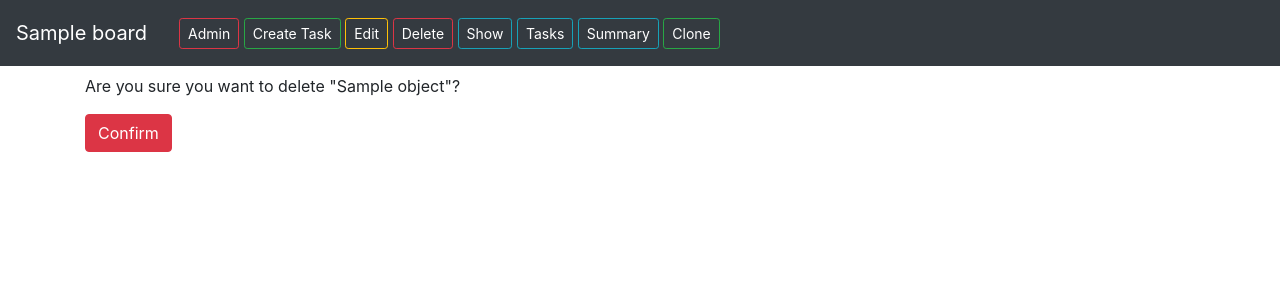
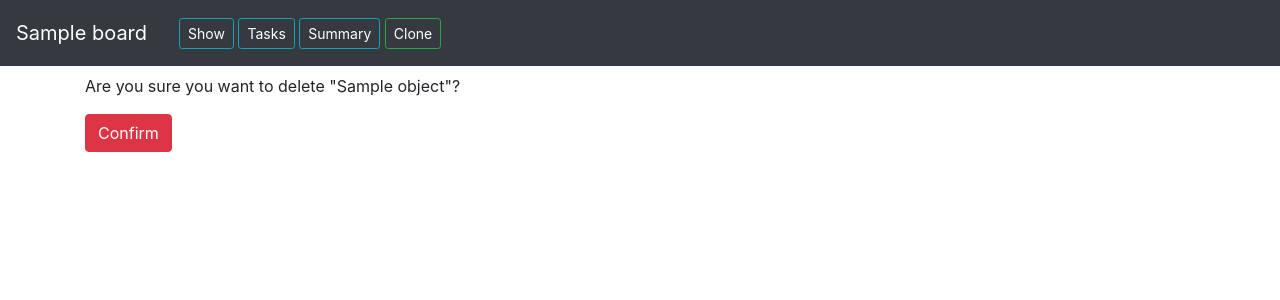
Before and after one commit to prauscher/troodle, a Django app: template tasker/templates/tasker/task_confirm_delete.html in a window 1280 px wide. Shown: the top 300 px of the page. Run offline with Django 3.2, Linux system fonts and the light colour scheme; the template is opened without the code that fills it: most values are stand-ins (such as "Sample title", 1, 10 or a date in 2020); some libraries are stand-ins or nearby versions.

Commit message:
unify navbar/board_admin.html and navbar/board.html so templates are agnostic whether they are admin- or frontend-views

```diff
--- a/tasker/templates/navbar/board.html
+++ b/tasker/templates/navbar/board.html
@@ -1,9 +1,18 @@
-{% extends "navbar/board_admin.html" %}
+{% extends "navbar/base.html" %}
 
 {% block brand %}
 <a href="{% url 'show_board' board.slug %}" class="navbar-brand">{{ board.label | escape }}</a>
 {% endblock %}
 
-{% block links_admin %}
-{% if board.slug in request.session.admin_boards %}{{ block.super }}{% else %}{% endif %}
+{% block links %}
+{% if board.slug in request.session.admin_boards %}
+<a href="{% url 'board_admin' board.generate_hash %}" class="btn btn-sm btn-outline-danger">Admin</a>
+<a href="{% url 'create_task' board.generate_hash %}" class="btn btn-sm btn-outline-success">Create Task</a>
+<a href="{% url 'edit_board' board.generate_hash %}" class="btn btn-sm btn-outline-warning">Edit</a>
+<a href="{% url 'delete_board' board.generate_hash %}" class="btn btn-sm btn-outline-danger">Delete</a>
+{% endif %}
+<a href="{% url 'show_board' board.slug %}" class="btn btn-sm btn-outline-info">Show</a>
+<a href="{% url 'list_tasks' board.slug %}" class="btn btn-sm btn-outline-info">Tasks</a>
+<a href="{% url 'board_summary' board.slug %}" class="btn btn-sm btn-outline-info">Summary</a>
+<a href="{% url 'clone_board' board.slug %}" class="btn btn-sm btn-outline-success">Clone</a>
 {% endblock %}
--- a/tasker/templates/navbar/board_admin.html
+++ /dev/null
@@ -1,18 +0,0 @@
-{% extends "navbar/base.html" %}
-
-{% block brand %}
-<a href="{% url 'board_admin' board.generate_hash %}" class="navbar-brand">{{ board.label | escape }}</a>
-{% endblock %}
-
-{% block links %}
-{% block links_admin %}
-<a href="{% url 'board_admin' board.generate_hash %}" class="btn btn-sm btn-outline-danger">Admin</a>
-<a href="{% url 'create_task' board.generate_hash %}" class="btn btn-sm btn-outline-success">Create Task</a>
-<a href="{% url 'edit_board' board.generate_hash %}" class="btn btn-sm btn-outline-warning">Edit</a>
-<a href="{% url 'delete_board' board.generate_hash %}" class="btn btn-sm btn-outline-danger">Delete</a>
-{% endblock %}
-<a href="{% url 'show_board' board.slug %}" class="btn btn-sm btn-outline-info">Show</a>
-<a href="{% url 'list_tasks' board.slug %}" class="btn btn-sm btn-outline-info">Tasks</a>
-<a href="{% url 'board_summary' board.slug %}" class="btn btn-sm btn-outline-info">Summary</a>
-<a href="{% url 'clone_board' board.slug %}" class="btn btn-sm btn-outline-success">Clone</a>
-{% endblock %}
--- a/tasker/templates/tasker/board_admin.html
+++ b/tasker/templates/tasker/board_admin.html
@@ -2,11 +2,11 @@
 
 {% block title %}{{ board.label }} &middot; {{ block.super }}{% endblock %}
 
-{% block nav %}{% include "navbar/board_admin.html" with board=board %}{% endblock %}
+{% block nav %}{% include "navbar/board.html" with board=board %}{% endblock %}
 
 {% block task_label %}
  {{ block.super }}
- {% if object.reserved_until > now %}
+ {% if object.is_locked %}
   <span class="badge badge-warning">Locked by {{ object.reserved_by | escape }} for {{ object.reserved_until | timeuntil }}</span>
  {% endif %}
 {% endblock %}
--- a/tasker/templates/tasker/board_confirm_delete.html
+++ b/tasker/templates/tasker/board_confirm_delete.html
@@ -4,7 +4,7 @@
 
 {% block title %}{{ object.label }} &middot; {{ block.super }}{% endblock %}
 
-{% block nav %}{% include "navbar/board_admin.html" with board=object %}{% endblock %}
+{% block nav %}{% include "navbar/board.html" with board=object %}{% endblock %}
 
 {% block content %}
 <form method="post">{% csrf_token %}
--- a/tasker/templates/tasker/board_form.html
+++ b/tasker/templates/tasker/board_form.html
@@ -4,7 +4,7 @@
 
 {% block nav %}
  {% if object %}
-  {% include 'navbar/board_admin.html' with board=object %}
+  {% include 'navbar/board.html' with board=object %}
  {% else %}
   {{ block.super }}
  {% endif %}
--- a/tasker/templates/tasker/board_form_clone.html
+++ b/tasker/templates/tasker/board_form_clone.html
@@ -2,7 +2,7 @@
 
 {% block title %}{{ board_blueprint.label }} &middot; {{ block.super }}{% endblock %}
 
-{% block nav %}{% include 'navbar/board_admin.html' with board=board_blueprint %}{% endblock %}
+{% block nav %}{% include 'navbar/board.html' with board=board_blueprint %}{% endblock %}
 
 {% block message_create %}
  <p>TODO welcome to cloning</p>
--- a/tasker/templates/tasker/task_confirm_delete.html
+++ b/tasker/templates/tasker/task_confirm_delete.html
@@ -4,7 +4,7 @@
 
 {% block title %}{{ object.label }} &middot; {{ block.super }}{% endblock %}
 
-{% block nav %}{% include "navbar/board_admin.html" with board=object.board %}{% endblock %}
+{% block nav %}{% include "navbar/board.html" with board=object.board %}{% endblock %}
 
 {% block content %}
 <form method="post">{% csrf_token %}
--- a/tasker/templates/tasker/task_confirm_reset.html
+++ b/tasker/templates/tasker/task_confirm_reset.html
@@ -4,7 +4,7 @@
 
 {% block title %}{{ object.label }} &middot; {{ block.super }}{% endblock %}
 
-{% block nav %}{% include "navbar/board_admin.html" with board=object.board %}{% endblock %}
+{% block nav %}{% include "navbar/board.html" with board=object.board %}{% endblock %}
 
 {% block content %}
 <form method="post">{% csrf_token %}
--- a/tasker/templates/tasker/task_form.html
+++ b/tasker/templates/tasker/task_form.html
@@ -2,7 +2,7 @@
 
 {% block title %}{{ board.label }} &middot; {{ block.super }}{% endblock %}
 
-{% block nav %}{% include "navbar/board_admin.html" with board=board %}{% endblock %}
+{% block nav %}{% include "navbar/board.html" with board=board %}{% endblock %}
 
 {% block message_create %}
  <p>TODO explain what tasks are</p>
```
